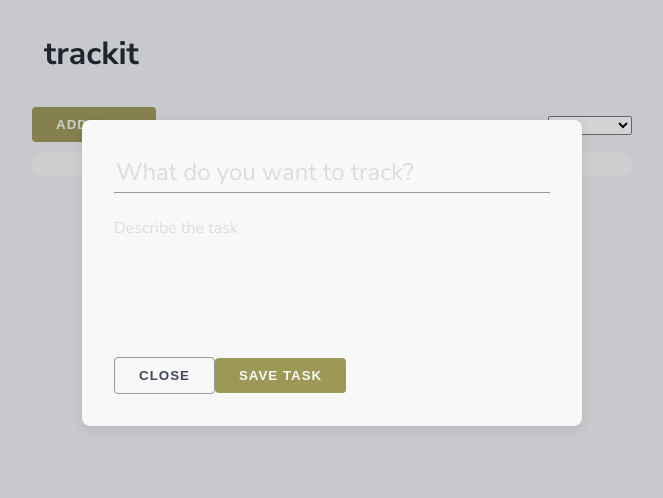
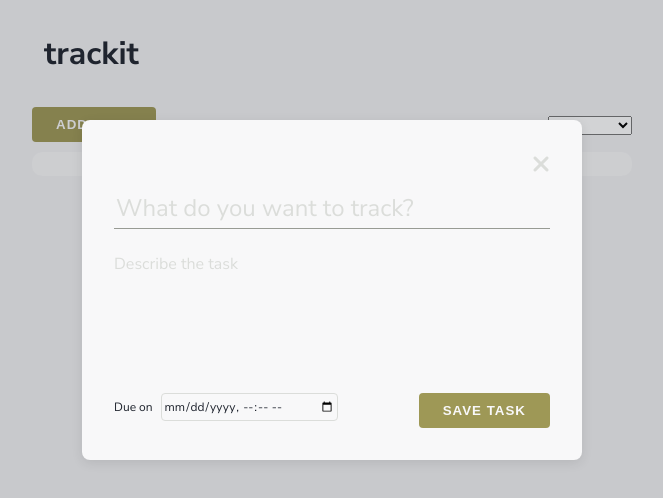
Before and after one commit to karinaluz1/trackit-client, a React (Create React App) app: page / in a window 1280 px wide. Both pictures are taken after a click on the button "ADD TASK". Shown: the top 498 px of the page, without its empty margins (308-971 px from the left). Built offline with nearby package versions, Linux system fonts and the light colour scheme.

Commit message:
feat: add due date field on modal

```diff
--- a/src/App.jsx
+++ b/src/App.jsx
@@ -11,6 +11,7 @@ function App() {
   const descriptionRef = useRef()
   const [title, setTitle] = useState('')
   const [description, setDescription] = useState('')
+  const [dueDate, setDueDate] = useState('')
   const [addTaskModalVisible, setAddTaskModalVisible] = useState(false)
   const [cards, setCards] = useState([])
 
@@ -30,6 +31,10 @@ function App() {
     setDescription(event.target.value)
   }
 
+  const handleChangeDueDate = (event) => {
+    setDueDate(event.target.value)
+  }
+
   const handleKeyPressTask = (event) => {
     if (event.key === 'Enter') {
       event.preventDefault()
@@ -37,33 +42,38 @@ function App() {
     }
   }
 
-
-
   const handleSaveTask = () => {
     const task = {
       id: 'x',
       title: title,
       description: description,
-      date: new Date(),
+      created_date: new Date(),
+      due_date: dueDate,
       complete: false
     }
     setCards([ ...cards, task ])
     setTitle('')
     setDescription('')
+    setDueDate('')
     setAddTaskModalVisible(false)
   }
 
   return (
     <section className='content'>
       <Modal visible={addTaskModalVisible}>
-        <Modal.Heading>
+        <Modal.Heading handleClose={handleAddTaskClose}>
           <input type="text" placeholder="What do you want to track?" autoFocus onKeyDownCapture={handleKeyPressTask} value={title} onChange={handleChangeTitle} />
         </Modal.Heading>
         <Modal.Body>
           <textarea placeholder="Describe the task" rows={5} ref={descriptionRef} value={description} onChange={handleChangeDescription} />
         </Modal.Body>
         <Modal.Footer>
-          <Button onClick={handleAddTaskClose} type="secondary" content="Close" />
+          <span className="modal-line">
+            <span className="modal-label">
+              <span>Due on</span>
+              <input type="datetime-local" onChange={handleChangeDueDate} value={dueDate} />
+            </span>
+          </span>
           <Button onClick={handleSaveTask} type="primary" content="Save Task" />
         </Modal.Footer>
       </Modal>
@@ -80,7 +90,7 @@ function App() {
           </div>
         </header>
         <div className='container'>
-          { cards.map(item => <Card title={item.title} date={item.date} complete={item.complete} />)}
+          { cards.map(item => <Card title={item.title} dueDate={item.due_date} complete={item.complete} />)}
         </div>
       </main>
       <footer></footer>
--- a/src/App.scss
+++ b/src/App.scss
@@ -41,3 +41,9 @@ main {
 .custom-select {
   position: relative;
 }
+
+.modal-label {
+  display: flex;
+  align-items: center;
+  gap: 8px;
+}
--- a/src/_variables.scss
+++ b/src/_variables.scss
@@ -25,6 +25,8 @@ $transparent: rgba(255, 255, 255, 0);
 
 $bs: rgba(0, 0, 0, 0.09) 0px 3px 12px;
 
+$transition: 250ms linear all;
+
 @mixin text {
     font-family: 'Nunito Sans', BlinkMacSystemFont, 'Segoe UI', 'Roboto', 'Oxygen',
         'Ubuntu', 'Cantarell', 'Fira Sans', 'Droid Sans', 'Helvetica Neue',
--- a/src/components/card/card.jsx
+++ b/src/components/card/card.jsx
@@ -20,7 +20,7 @@ function Card(props) {
             <span>{props.title}</span>
           </div>
         </label>
-        <span className={Styles.date}>{moment().format("dddd, MMMM Do YYYY, h:mm:ss a")}</span>
+        <span className={Styles.date}>{moment(props.dueDate).format("dddd, MMMM Do YYYY, h:mm:ss a")}</span>
       </div>
       <div className={Styles.buttons}>
       <Button content={<i className="fa-solid fa-pen"></i>} icon={true} type="secondary" />
--- a/src/components/modal/modal.jsx
+++ b/src/components/modal/modal.jsx
@@ -17,6 +17,9 @@ const Modal = (props) => {
 const Heading = (props) => {
   return (
     <div className={Styles.heading}>
+      <div className={Styles.close}>
+        <i className='fa-solid fa-xmark' onClick={props.handleClose}></i>
+      </div>
       { props.children }
     </div>
   )
--- a/src/components/modal/modal.module.scss
+++ b/src/components/modal/modal.module.scss
@@ -21,6 +21,25 @@
     gap: 24px;
 
     .heading {
+      .close {
+        display: flex;
+        align-items: center;
+        justify-content: flex-end;
+        margin-bottom: 12px;
+        cursor: pointer;
+        color: variables.$grey-light;
+        transition: variables.$transition;
+
+        &:hover {
+          color: variables.$b;
+          transition: variables.$transition;
+        }
+
+        i {
+          font-size: 24px;
+        }
+      }
+
       input {
         font-size: 24px;
         padding: 4px 2px;
@@ -49,13 +68,35 @@
         resize: none;
         @include variables.text;
       }
+
+
     }
 
-    .modalFooter {
+    .footer {
       width: 100%;
       display: flex;
       justify-content: flex-end;
+      justify-content: space-between;
       gap: 12px;
+      font-size: 12px;
+
+      input {
+        padding: 4px 2px;
+        font-weight: 400;
+        @include variables.text;
+        background-color: variables.$transparent;
+        border: 1px solid variables.$grey-light;
+        outline: none;
+        font-size: 12px;
+        border-radius: 4px;
+        cursor: pointer;
+        transition: variables.$transition;
+
+        &:focus {
+          transition: variables.$transition;
+          border: 1px solid variables.$grey-dark;
+        }
+      }
     }
   }
 }
```
